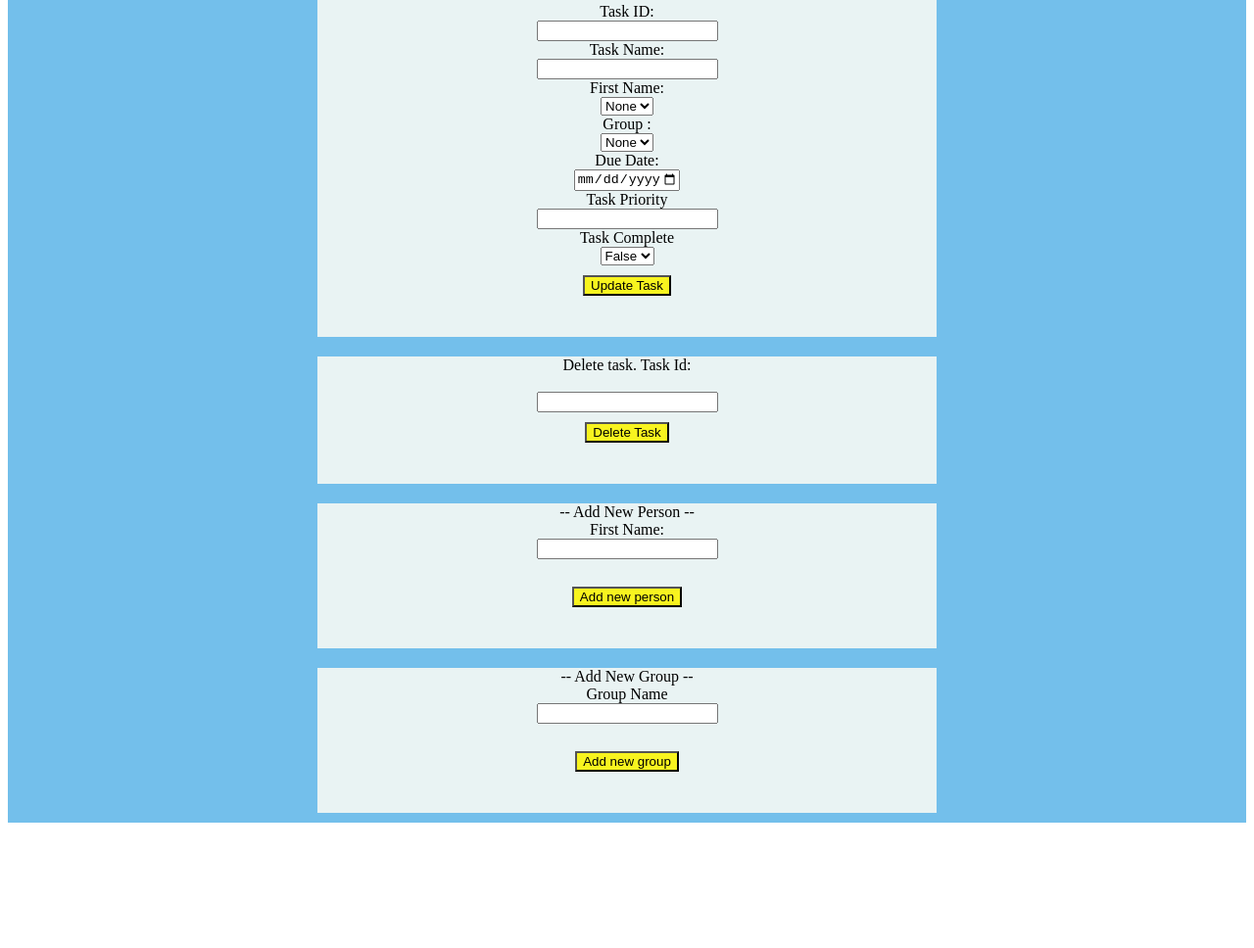
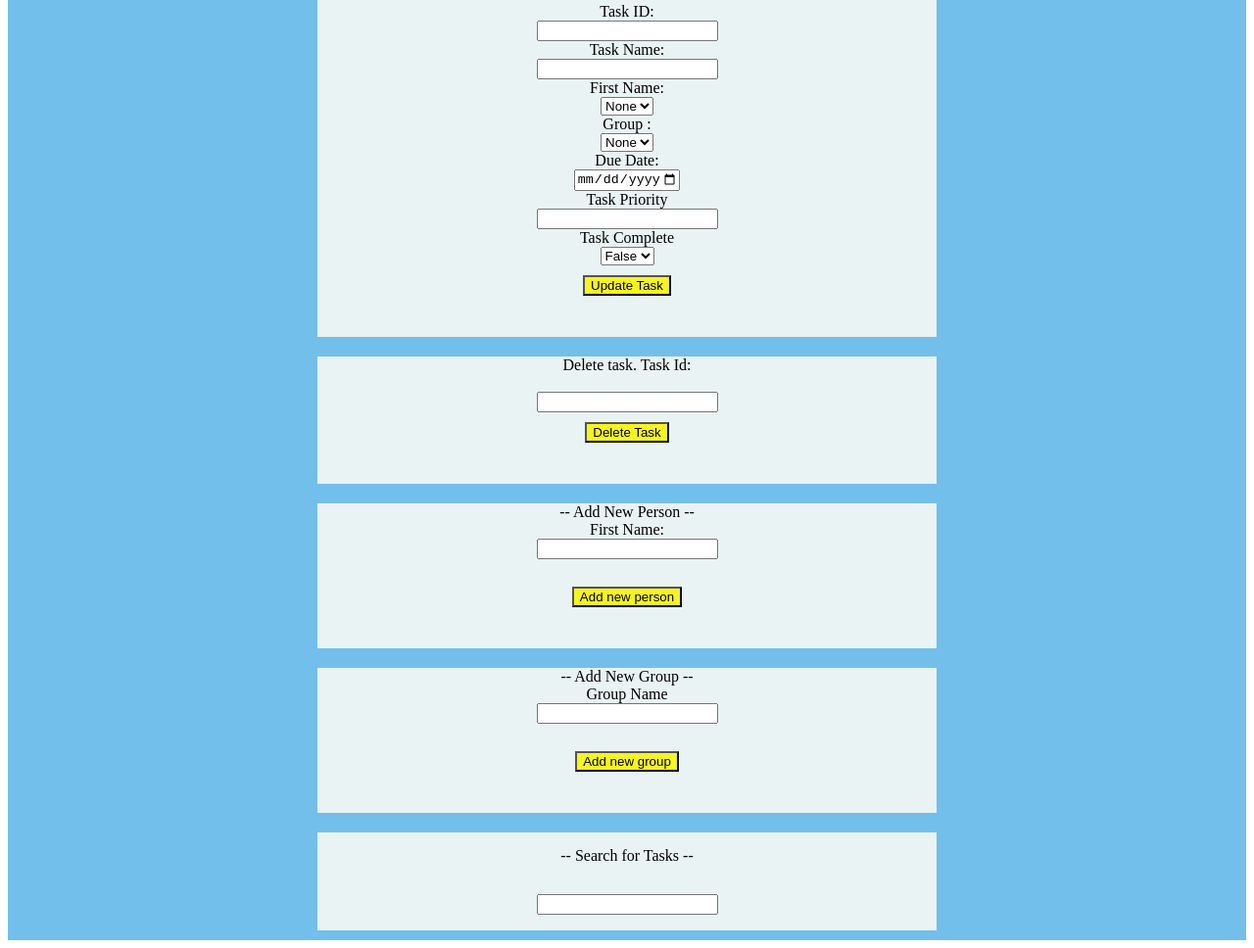
Before and after one commit to ruthwikkuppachi/ruthwikkuppachi.github.io, a website: page assignment_2/public/assignment2.html in a window 1280 px wide. Shown: the part 608-1576 px from the top of the page at 98% size. Before the commit the page ends 1456 px from the top, so only its background shows below. Drawn offline with Linux system fonts and the light colour scheme; no server answers.

Commit message:
Add search bar to the webpage

```diff
--- a/assignment_2/public/assignment2.html
+++ b/assignment_2/public/assignment2.html
@@ -146,6 +146,14 @@
             <p id="postNewGroupContent"></p>
         </div>
 
+        <div class="flexbox-item">
+            -- Search for Tasks --
+            <form class="search-form">
+                <input type="text" class="search">
+
+            </form>
+        </div>
+
     </div>
 </body>
 
--- a/assignment_2/src/server.js
+++ b/assignment_2/src/server.js
@@ -7,7 +7,7 @@ let path = require('path')
 let bodyParser = require('body-parser')
 let db = require("./database.js")
 // Declare filesystem
-let fs        = require('fs');
+let fs = require('fs');
 
 //The body-parser middleware module, added to the Express.js app, will try to parse the body content
 //       (URL encoded or JSON) of the post request and store it in req.body object.
```
Also changed, not shown: 1 other file.
